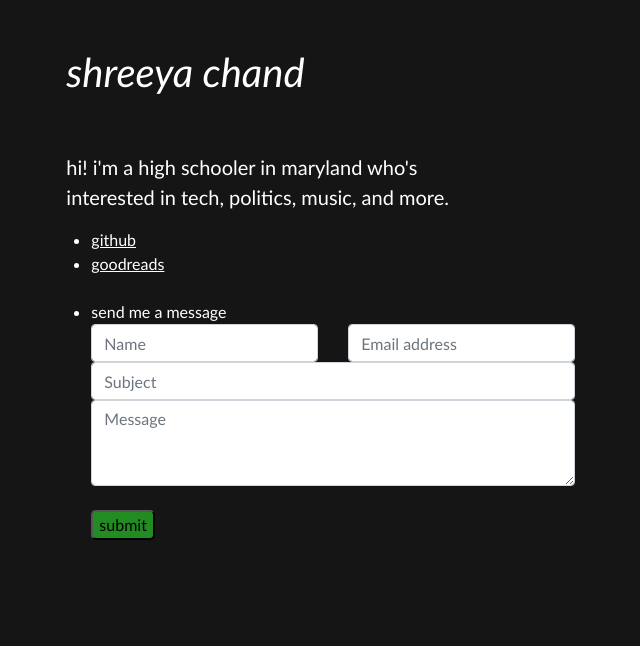
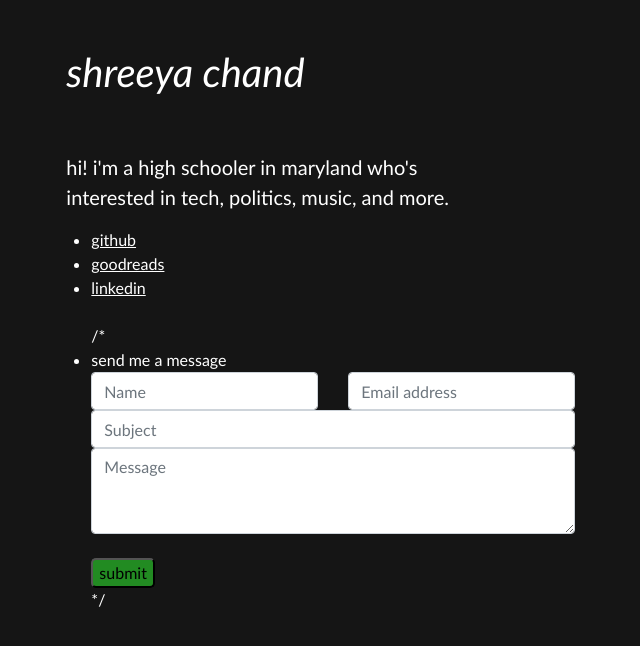
Before and after one commit to shreeyachand/personal-website, a React (Create React App) app: page / in a window 1280 px wide. Shown: the top 646 px of the page, without its empty margins (162-802 px from the left). Built offline with nearby package versions, Linux system fonts and the light colour scheme.

Commit message:
Update HomePage.js
add linkedin, remove form (prob emailjs outdated)

```diff
--- a/src/pages/HomePage.js
+++ b/src/pages/HomePage.js
@@ -24,9 +24,10 @@ function HomePage(props) {
                         <ul>
                             <li><a href="https://github.com/shreeyachand">github</a></li>
                             <li><a href="https://www.goodreads.com/user/show/131382685-shreeya">goodreads</a></li>
+                            <li><a href="https://www.linkedin.com/in/shreeya-chand/">linkedin</a></li>
                             <br></br>
                             {/*<li><a href="mailto:hi@shreeyachand.me">email</a></li>*/}
-                            <li><Contact></Contact></li>
+                            /*<li><Contact></Contact></li> */
                         </ul>
                     </Row>
                 </Content>
```
